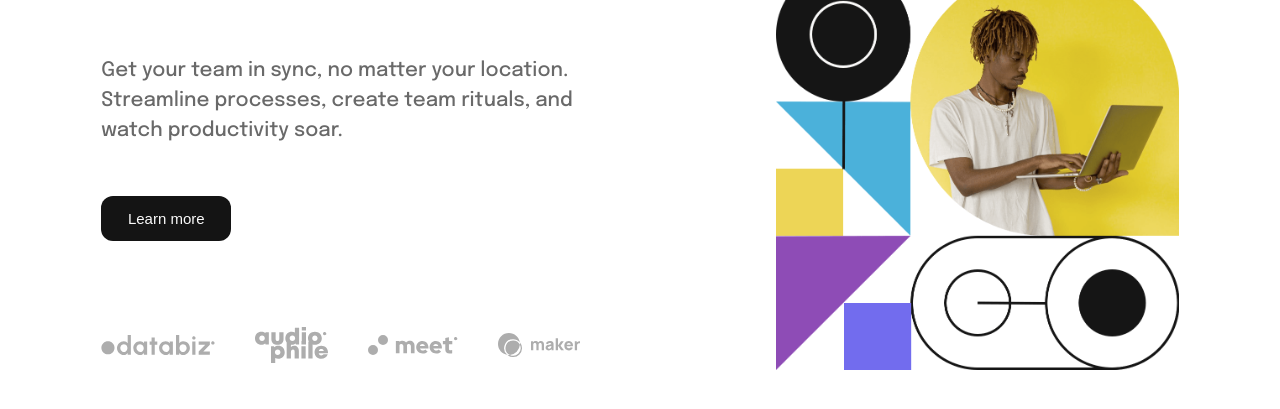
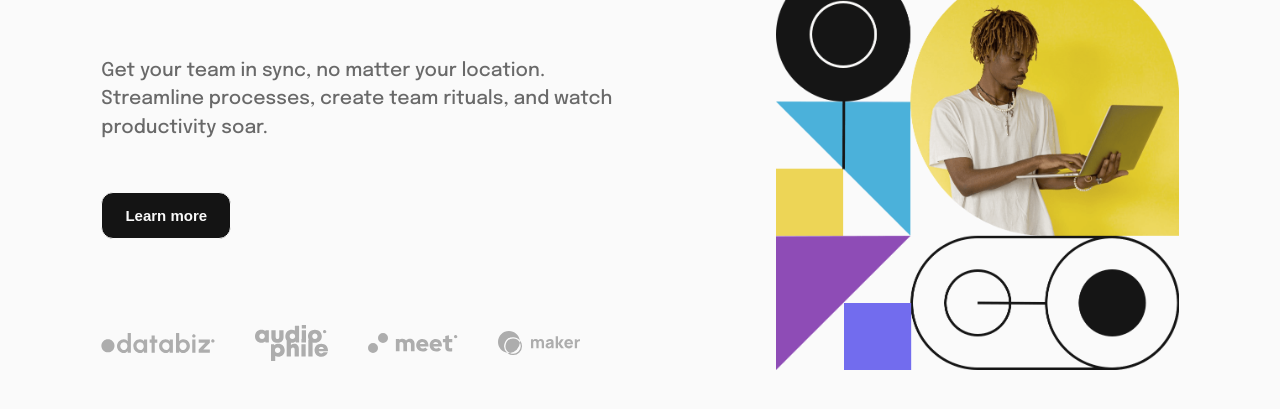
Before and after one commit to amittam104/Intro-section-dropdown_nav, a plain HTML site: page index.html in a window 1280 px wide. Shown: the part 317-726 px from the top of the page. Drawn offline with Linux system fonts and the light colour scheme.

Commit message:
chore: update style

```diff
--- a/style.css
+++ b/style.css
@@ -13,6 +13,7 @@ body {
   font-family: "Epilogue", sans-serif;
   line-height: 1;
   font-weight: 500;
+  background-color: hsl(0, 0%, 98%);
 }
 
 /* Navigation */
@@ -47,6 +48,7 @@ body {
   display: flex;
   align-items: center;
   gap: 0.8rem;
+  color: hsl(0, 0%, 41%);
   cursor: pointer;
 }
 
@@ -55,6 +57,7 @@ body {
   align-items: center;
   gap: 5rem;
   margin-left: 70rem;
+  cursor: pointer;
 }
 
 .btn {
@@ -68,6 +71,7 @@ body {
   padding: 1.2rem 2rem;
   border: 1.8px solid hsl(0, 0%, 8%);
   border-radius: 1.1rem;
+  cursor: pointer;
 }
 
 /* Hero Section */
@@ -93,7 +97,7 @@ body {
 }
 .hero-text {
   width: 90%;
-  font-size: 2rem;
+  font-size: 1.9rem;
   color: hsl(0, 0%, 41%);
   line-height: 1.5;
   margin-bottom: 5rem;
@@ -104,10 +108,12 @@ body {
   padding: 1.4rem 2.1rem;
   border-radius: 1.2rem;
   font-size: 1.5rem;
-  border: none;
+  font-weight: 700;
+  border: 1.6px solid hsl(0, 0%, 98%);
   color: hsl(0, 0%, 98%);
   background-color: hsl(0, 0%, 8%);
   margin-bottom: 8.6rem;
+  cursor: pointer;
 }
 
 .client-logos {
@@ -125,3 +131,16 @@ body {
   height: 100%;
   justify-items: center;
 }
+
+/* Hover Effects */
+.btn:hover,
+.btn--website:hover,
+.btn-learn:hover,
+.dropdown:hover {
+  color: hsl(0, 0%, 8%);
+}
+
+.btn-learn:hover {
+  border: 1.6px solid hsl(0, 0%, 8%);
+  background-color: hsl(0, 0%, 98%);
+}
```
